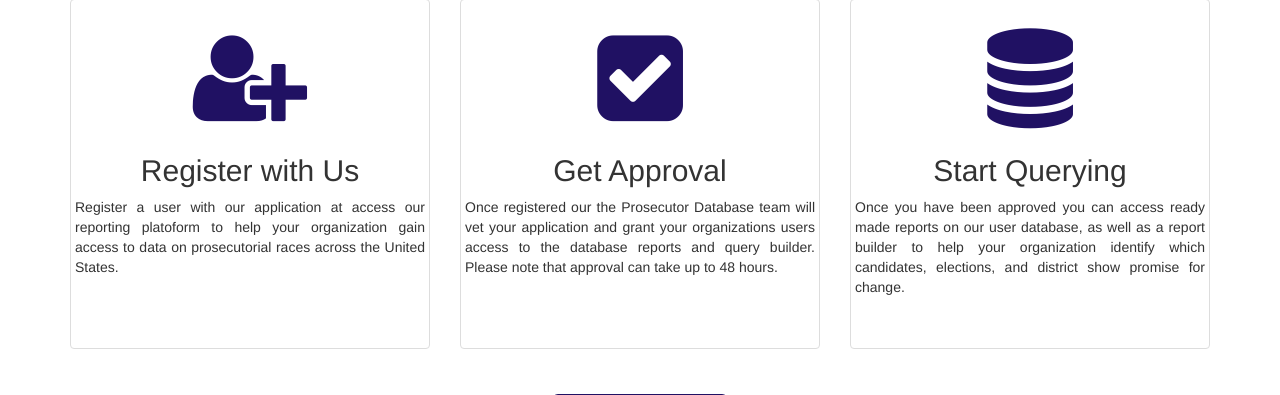
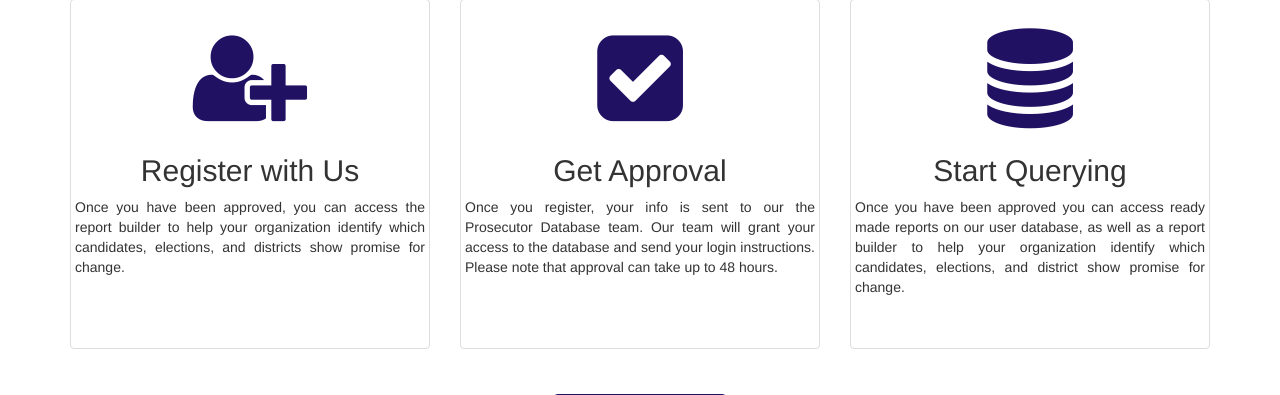
Before and after one commit to joeknows718/EXAMPLEDB, a Django app: page / in a window 1280 px wide. Shown: the part 854-1249 px from the top of the page. Run offline with Django 3.2, Linux system fonts and the light colour scheme; parts of the project's set-up code (start-up, migrations or seed data) failed here and were passed over; some libraries are stand-ins or nearby versions.

Commit message:
spelling

```diff
--- a/templates/index.html
+++ b/templates/index.html
@@ -49,14 +49,14 @@
 			<div class="thumbnail">
 				<h1><i class="fa fa-user-plus"></i></h1>
 				<h2>Register with Us</h2>
-				<p class="text-justify">Register a user with our application at access our reporting platoform to help your organization gain access to data on prosecutorial races across the United States.</p>
+				<p class="text-justify">Once you have been approved, you can access the report builder to help your organization identify which candidates, elections, and districts show promise for change.</p>
 			</div>
 		</div>
 		<div class="col-md-4">
 			<div class="thumbnail">
 				<h1><i class="fa fa-check-square"></i></h1>
 				<h2>Get Approval</h2>
-				<p class="text-justify">Once registered our the Prosecutor Database team will vet your application and grant your organizations users access to the database reports and query builder. Please note that approval can take up to 48 hours.</p>
+				<p class="text-justify">Once you register, your info is sent to our the Prosecutor Database team. Our team will grant your access to the database and send your login instructions. Please note that approval can take up to 48 hours.</p>
 			</div>
 		</div>
 		<div class="col-md-4">
```
